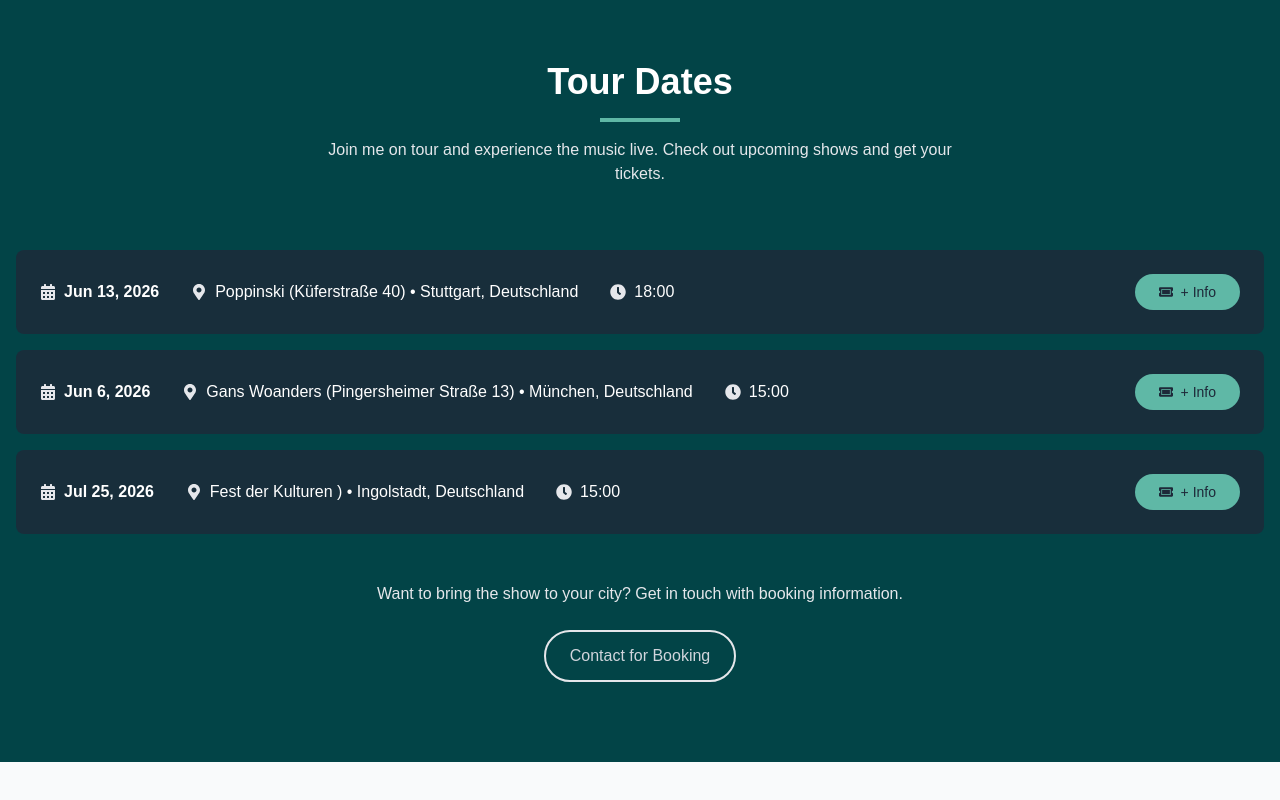
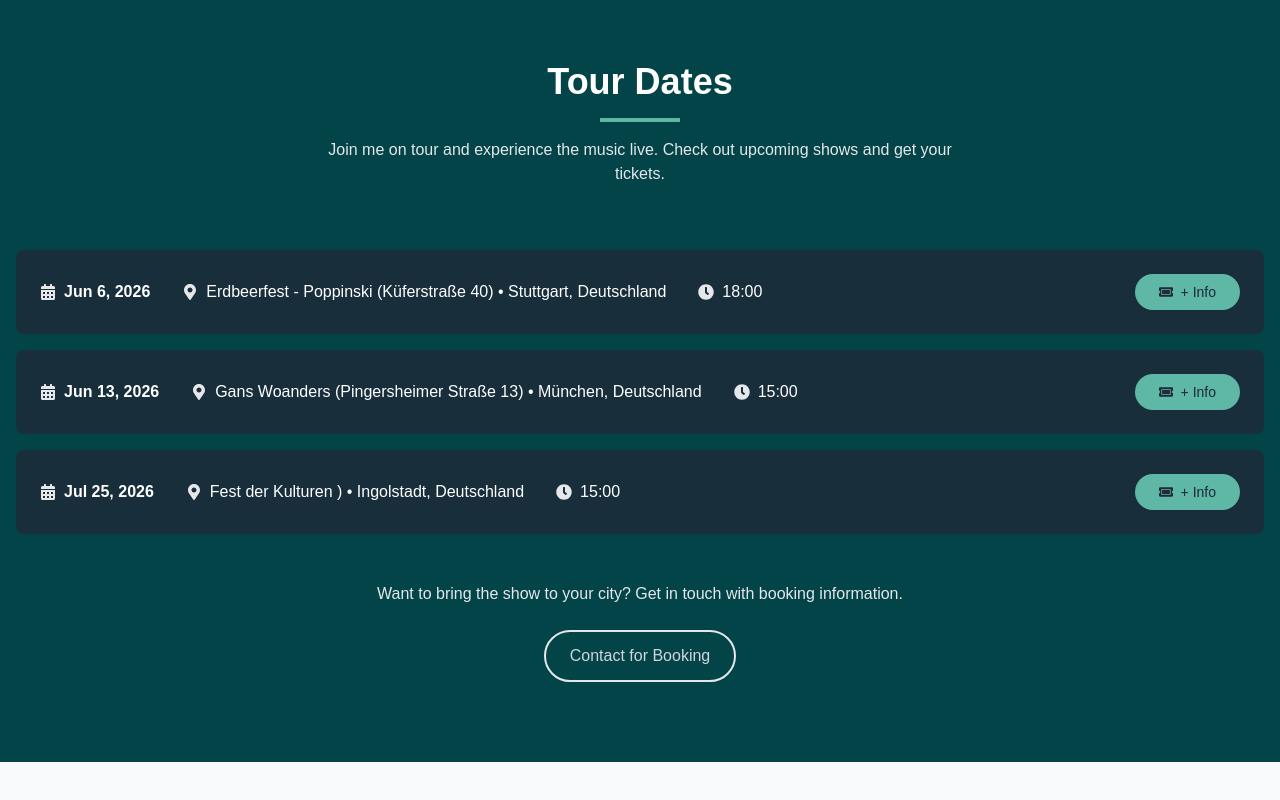
Before and after one commit to cristianmilesi/tatamilesiweb, a React (Vite) app: page / in a window 1280 px wide. Shown: the part 2724-3524 px from the top of the page. Built offline with nearby package versions, Linux system fonts and the light colour scheme; a web font is replaced by a local one.

Commit message:
Fechas corregidas

```diff
--- a/src/assets/data/tour-dates.ts
+++ b/src/assets/data/tour-dates.ts
@@ -13,8 +13,8 @@ export interface TourDate {
 export const tourDates: TourDate[] = [
   {
     id: 1,
-    date: "2026-06-13", // Formato ISO para facilitar la internacionalización
-    venue: "Poppinski (Küferstraße 40)",
+    date: "2026-06-06", // Formato ISO para facilitar la internacionalización
+    venue: "Erdbeerfest - Poppinski (Küferstraße 40)",
     city: "Stuttgart",
     country: "Deutschland",
     time: "18:00",
@@ -23,7 +23,7 @@ export const tourDates: TourDate[] = [
   },
   {
     id: 2,
-    date: "2026-06-06", // Formato ISO para facilitar la internacionalización
+    date: "2026-06-13", // Formato ISO para facilitar la internacionalización
     venue: "Gans Woanders (Pingersheimer Straße 13)",
     city: "München",
     country: "Deutschland",
```
